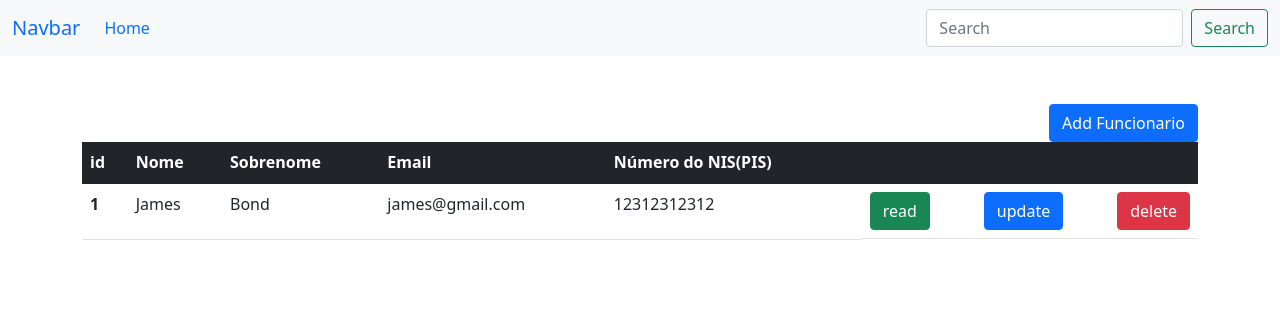
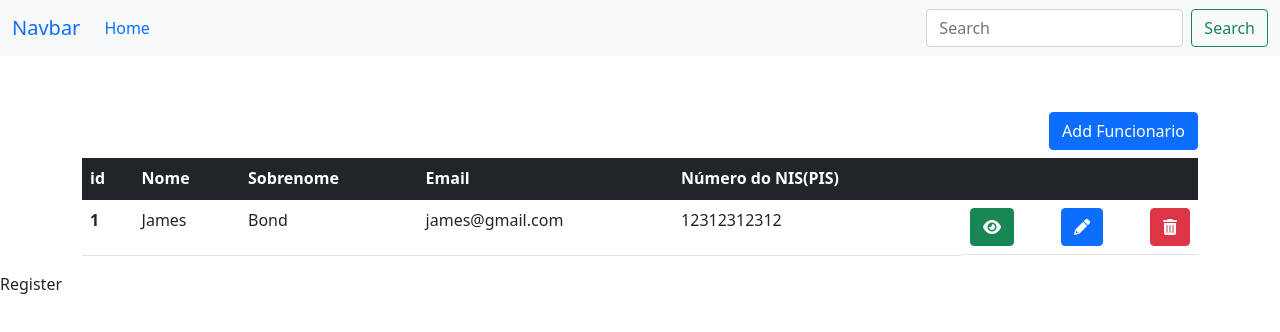
Before and after one commit to devEzt/client, a React (Create React App) app: page / in a window 1280 px wide. Shown: the top 332 px of the page. Built offline with nearby package versions, Linux system fonts and the light colour scheme.

Commit message:
feat(main): implementa lib fontawesome e ajustes relacionados aos componentes

```diff
--- a/src/App.css
+++ b/src/App.css
@@ -1,3 +1,7 @@
 .add_btn {
   text-align: right;
 }
+
+.container {
+  overflow: auto;
+}
--- a/src/App.js
+++ b/src/App.js
@@ -3,12 +3,14 @@ import '../node_modules/bootstrap/dist/css/bootstrap.min.css'
 import '../node_modules/bootstrap/dist/js/bootstrap.bundle.min.js'
 import NavBar from './components/NavBar'
 import Home from './components/Home'
+import Register from './components/Register'
 
 function App() {
   return (
     <>
       <NavBar />
       <Home />
+      <Register />
     </>
   )
 }
--- a/src/components/Home.js
+++ b/src/components/Home.js
@@ -4,7 +4,7 @@ const Home = () => {
   return (
     <div className="mt-5">
       <div className="container">
-        <div className="add_btn mt-2">
+        <div className="add_btn mt-2 mb-2">
           <button className="btn btn-primary">Add Funcionario</button>
         </div>
         <table class="table">
@@ -26,9 +26,15 @@ const Home = () => {
               <td>james@gmail.com</td>
               <td>12312312312</td>
               <td className="d-flex justify-content-between">
-                <button className="btn btn-success">read</button>
-                <button className="btn btn-primary">update</button>
-                <button className="btn btn-danger">delete</button>
+                <button className="btn btn-success">
+                  <i class="fa-solid fa-eye"></i>
+                </button>
+                <button className="btn btn-primary">
+                  <i class="fa-solid fa-pencil"></i>
+                </button>
+                <button className="btn btn-danger">
+                  <i class="fa-solid fa-trash-can"></i>
+                </button>
               </td>
             </tr>
           </tbody>
--- /dev/null
+++ b/src/components/Register.js
@@ -0,0 +1,7 @@
+import React from 'react'
+
+const Register = () => {
+  return <div>Register</div>
+}
+
+export default Register
```
